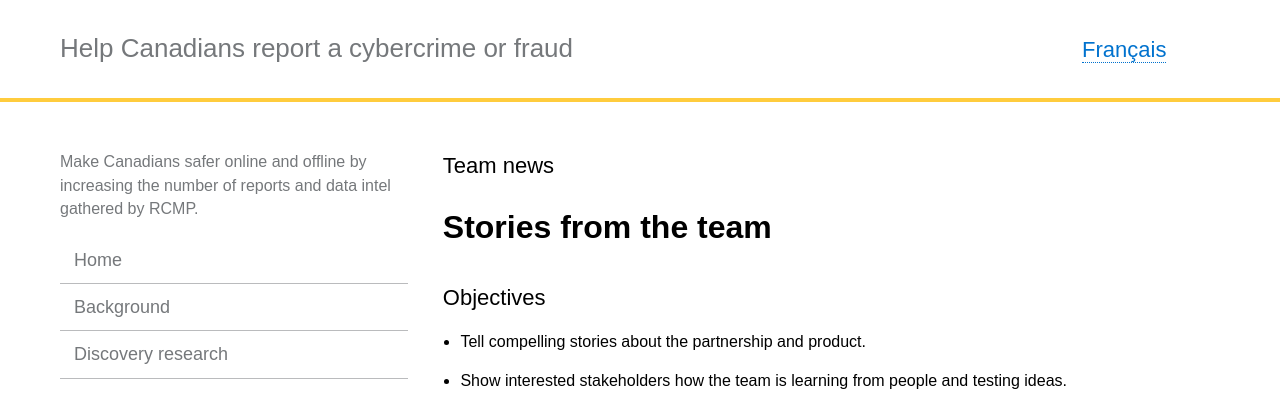
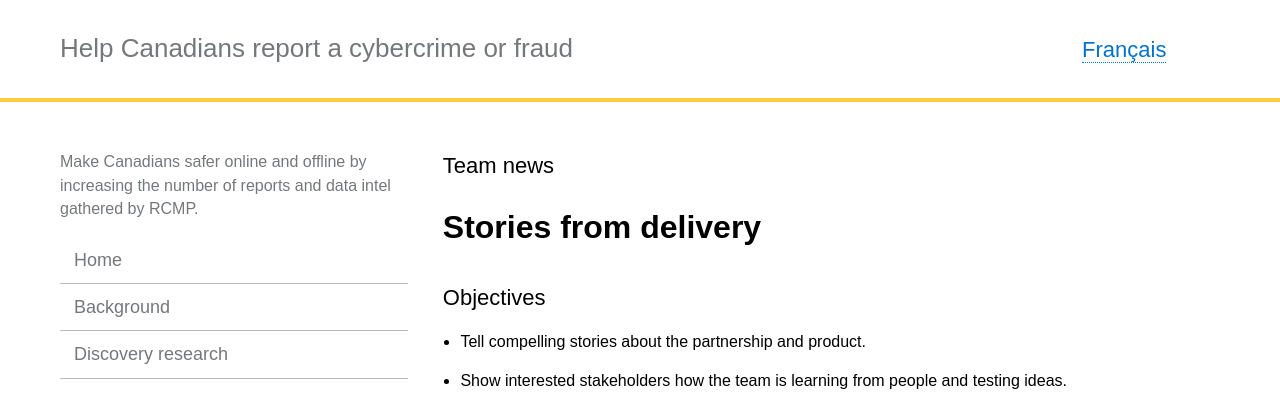
Before and after one commit to cds-snc/rcmp-report-a-cybercrime-alpha-documentation, a Jekyll site: the page built from _pages/en/team-news.md, in a window 1280 px wide. Shown: the top 393 px of the page. Built offline with Jekyll 4.4.1, drawn with Linux system fonts in a browser that asks for light colours.

Commit message:
Update team-news.md

```diff
--- a/_pages/en/team-news.md
+++ b/_pages/en/team-news.md
@@ -6,7 +6,7 @@ permalink: "/team-news/"
 trans_url: "/nouvelles-dequipe/"
 ---
 
-# Stories from the team
+# Stories from delivery
 
 ## Objectives
 * Tell compelling stories about the partnership and product.
```
